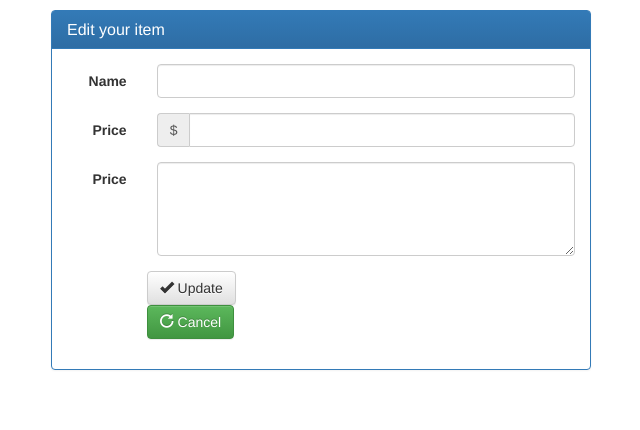
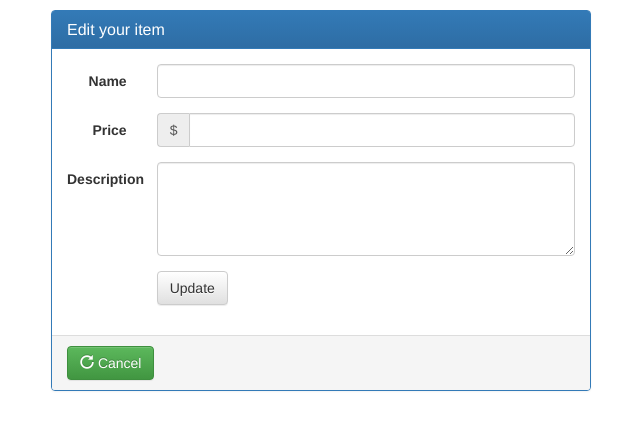
Before and after one commit to alayek/fullstack-intro, a Flask app: template templates/edit_menu.html in a window 1280 px wide. Shown: the part 207-637 px from the top of the page, without its empty margins (319-959 px from the left). Run offline with Flask 2, Linux system fonts and the light colour scheme; the template is opened without the code that fills it, so the values that code supplies are empty; some libraries are stand-ins or nearby versions.

Commit message:
Fix the editing part

```diff
--- a/server.py
+++ b/server.py
@@ -47,10 +47,13 @@ def edit_menu_item(restaurant_id, menu_id):
   count = session.query(Restaurant).count() # get no. of restaurants, for pagination
   if request.method == 'POST':
     if request.form['name']:
+      name = edit_item.name # store the previous name
       edit_item.name = request.form['name']
+      edit_item.price = '$' + request.form['price']
+      edit_item.description = request.form['description']
       session.add(edit_item)
       session.commit()
-      flash("Item %s edited" % edit_item.name)
+      flash("Item %s edited" % name)
     return redirect(url_for('restaurant_menu', restaurant_id=restaurant_id))
   else:
     return render_template('edit_menu.html', restaurant=restaurant, menu_id=menu_id, item=edit_item, count=count)
--- a/templates/edit_menu.html
+++ b/templates/edit_menu.html
@@ -78,11 +78,11 @@
 					<h3 class="panel-title">Edit your item</h3>
 				</div>
 				<div class="panel-body">
-					<form class="form-horizontal">
+					<form action="{{url_for('edit_menu_item', restaurant_id=restaurant.id, menu_id=menu_id)}}" method="POST"class="form-horizontal">
 					  <div class="form-group">
 					    <label for="edit_menu_item" class="col-sm-2 control-label">Name</label>
 					    <div class="col-sm-10">
-					      <input type="email" class="form-control" id="edit_menu_item" value="{{item.name}}">
+					      <input type="text" class="form-control" name="name" id="edit_menu_item" value="{{item.name}}">
 					    </div>
 					  </div>
 					  <div class="form-group">
@@ -95,29 +95,29 @@
 					    </div>
 					  </div>
 					  <div class="form-group">
-					    <label for="edit_menu_item_description" class="col-sm-2 control-label">Price</label>
+					    <label for="edit_menu_item_description" class="col-sm-2 control-label">Description</label>
 					    <div class="col-sm-10">
-					    	<textarea name="description" class="form-control" id="edit_menu_item_description" rows="4">
+					    	<textarea name="description" name="description" class="form-control" id="edit_menu_item_description" rows="4">
 					    		{{item.description}}
 					    	</textarea>
 					    </div>
 					  </div>
 					  <div class="form-group">
-					  	<div class="row">
-					  		<div class="col-sm-offset-2 col-sm-10">
-						      <button type="submit" class="btn btn-default">
-						      	<span class="glyphicon glyphicon-ok"></span>&nbsp;Update
-						      </button>
-						    </div>
-						    <div class="col-sm-offset-2 col-sm-10">
-						    	<a href="{{url_for('restaurant_menu', restaurant_id=restaurant.id)}}" class="btn btn-success">
-						    		<span class="glyphicon glyphicon-repeat"></span>&nbsp;Cancel
-						    	</a>
-						    </div>
-					  	</div>
+
+				  		<div class="col-sm-offset-2 col-sm-10">
+					      <input type="submit" class="btn btn-default" value="Update">
+					    </div>
+
+
 
 					  </div>
 					</form>
+				</div>
+
+				<div class="panel-footer">
+					<a href="{{url_for('restaurant_menu', restaurant_id=restaurant.id)}}" class="btn btn-success">
+			    		<span class="glyphicon glyphicon-repeat"></span>&nbsp;Cancel
+			    	</a>
 				</div>
 
 			</div>
```
Also changed, not shown: templates/menu.html (+18 -18 lines).
